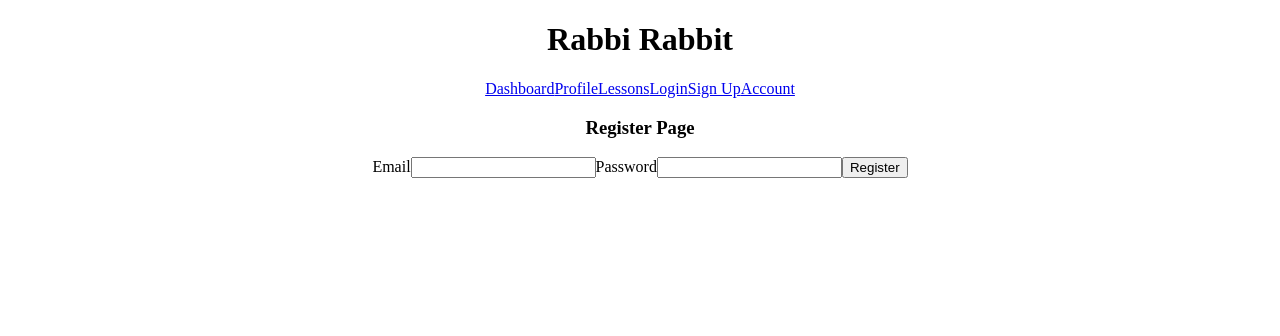
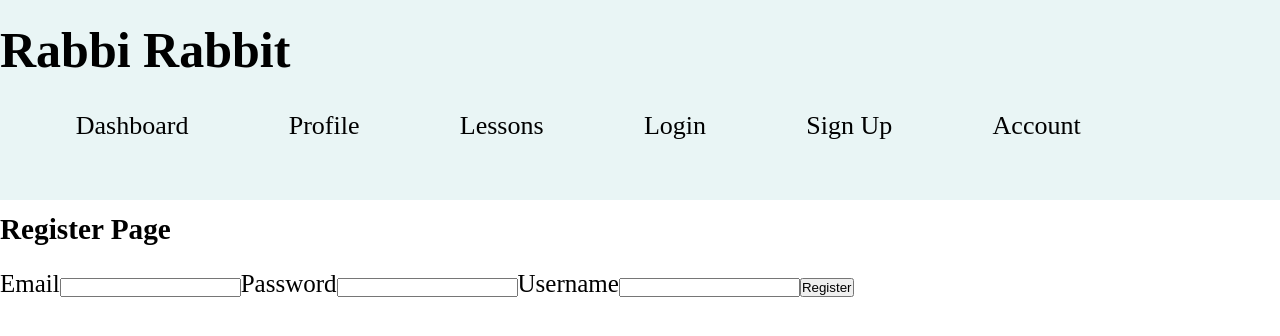
Before and after one commit to Dionne-Stratton/shiba-sensei-frontend-react, a React (Create React App) app: page /register in a window 1280 px wide. Shown: the top 336 px of the page. Built offline with nearby package versions, Linux system fonts and the light colour scheme.

Commit message:
Registering now creates default profile made a nav for signed in users

```diff
--- a/src/App.css
+++ b/src/App.css
@@ -1,38 +1,55 @@
-.App {
-  text-align: center;
+* {
+  padding: 0;
+  margin: 0;
+  box-sizing: border-box;
 }
 
-.App-logo {
-  height: 40vmin;
-  pointer-events: none;
+html {
+  font-size: 62.5%;
 }
 
-@media (prefers-reduced-motion: no-preference) {
-  .App-logo {
-    animation: App-logo-spin infinite 20s linear;
-  }
+body {
+  line-height: 2;
+  font-size: 2.5rem;
 }
 
-.App-header {
-  background-color: #282c34;
-  min-height: 100vh;
-  display: flex;
-  flex-direction: column;
-  align-items: center;
-  justify-content: center;
-  font-size: calc(10px + 2vmin);
-  color: white;
+.visually-hidden {
+  clip: rect(0 0 0 0);
+  clip-path: inset(50%);
+  height: 1px;
+  overflow: hidden;
+  position: absolute;
+  white-space: nowrap;
+  width: 1px;
 }
 
-.App-link {
-  color: #61dafb;
+header {
+  height: 25vh;
+  background-color: #e9f5f5;
+  background-repeat: no-repeat;
+  background-size: cover;
+  background-position: center top;
+  background-attachment: fixed;
 }
 
-@keyframes App-logo-spin {
-  from {
-    transform: rotate(0deg);
-  }
-  to {
-    transform: rotate(360deg);
-  }
+.container {
+  display: flex;
 }
+
+.logo {
+  width: 120px;
+  height: 110px;
+}
+
+nav {
+  display: flex;
+  margin-left: 2%;
+}
+
+nav a {
+  color: #000000;
+  text-decoration: none;
+  padding: 0 3%;
+  font-size: 2.6rem;
+  margin: 0 1%;
+}
--- a/src/App.js
+++ b/src/App.js
@@ -10,29 +10,17 @@ import Login from "./components/Auth/LogIn";
 import Register from "./components/Auth/Register";
 import Account from "./components/Account";
 import HeaderNav from "./components/HeaderNav";
+import AuthorizedNav from "./components/AuthorizedNav";
 
 function App() {
-  const [profile, setProfile] = useState({});
-
-  useEffect(() => {
-    const token = localStorage.getItem("token");
-    if (token) {
-      axios
-        .get("https://rabbi-rabbit-api.herokuapp.com/api/users/profile", {
-          headers: { Authorization: token },
-        })
-        .then((res) => {
-          setProfile(res.data);
-        })
-        .catch((err) => {
-          console.log(err);
-        });
-    }
-  }, []);
-
+  let navToUse = localStorage.getItem("token") ? (
+    <AuthorizedNav />
+  ) : (
+    <HeaderNav />
+  );
   return (
     <div className="App">
-      <HeaderNav />
+      {navToUse}
       <Switch>
         <Route exact path="/" component={LandingPage} />
         <Route path="/profile" component={Profile} />
@@ -40,10 +28,7 @@ function App() {
         <Route path="/dashboard" component={Dashboard} />
         <Route path="/login" component={Login} />
         <Route path="/register" component={Register} />
-        <Route
-          path="/account"
-          render={(props) => <Account {...props} profile={profile} />}
-        />
+        <Route path="/account" component={Account} />
       </Switch>
     </div>
   );
--- a/src/components/Auth/Register.js
+++ b/src/components/Auth/Register.js
@@ -3,7 +3,15 @@ import axios from "axios";
 import { testURL } from "../../BaseURLs";
 
 export default function Register(props) {
-  const [form, setForm] = useState({ email: "", password: "" });
+  const initialFormState = {
+    email: "",
+    password: "",
+    user_name: "",
+    user_level: 1,
+    user_vocab: [],
+  };
+
+  const [form, setForm] = useState(initialFormState);
 
   const handleChange = (e) => {
     setForm({ ...form, [e.target.name]: e.target.value });
@@ -11,7 +19,7 @@ export default function Register(props) {
 
   const handleSubmit = () => {
     axios
-      .post(`${testURL}/auth/register`, form)
+      .post("http://localhost:5000/auth/register", form)
       .then((res) => {
         console.log(res);
         localStorage.setItem("token", res.data.token);
@@ -40,6 +48,13 @@ export default function Register(props) {
           value={form.password}
           onChange={handleChange}
         />
+        <label htmlFor="user_name">Username</label>
+        <input
+          type="text"
+          name="user_name"
+          value={form.user_name}
+          onChange={handleChange}
+        />
         <button type="button" onClick={handleSubmit}>
           Register
         </button>
--- /dev/null
+++ b/src/components/AuthorizedNav.js
@@ -0,0 +1,32 @@
+import React from "react";
+import { NavLink } from "react-router-dom";
+
+const AuthorizedNav = () => {
+  return (
+    <div className="headernav">
+      <header>
+        <div className="">
+          <h1>Rabbi Rabbit AuthorizedNav</h1>
+        </div>
+
+        <nav id="hnavbuttons">
+          <NavLink
+            className="main-nav"
+            activeClassName="active"
+            to="/dashboard"
+          >
+            Dashboard
+          </NavLink>
+          <NavLink className="main-nav" activeClassName="active" to="/lessons">
+            Lessons
+          </NavLink>
+          <NavLink className="main-nav" activeClassName="active" to="/account">
+            Account
+          </NavLink>
+        </nav>
+      </header>
+    </div>
+  );
+};
+
+export default AuthorizedNav;
--- a/src/components/Profile.js
+++ b/src/components/Profile.js
@@ -1,9 +1,31 @@
-import React from "react";
+import React, { useEffect, useState } from "react";
+import axios from "axios";
 
 export default function Profile(props) {
+  const [profile, setProfile] = useState({});
+  useEffect(() => {
+    const token = localStorage.getItem("token");
+    if (token) {
+      axios
+        .get("http://localhost:5000/profile", {
+          headers: { Authorization: token },
+        })
+        .then((res) => {
+          setProfile(res.data);
+        })
+        .catch((err) => {
+          console.log(err);
+        });
+    }
+  }, []);
+
+  console.log(profile);
   return (
     <div>
       <h3>Profile Page</h3>
+      <h4>User Name: {profile.user_name}</h4>
+      <h4>Email: {profile.email}</h4>
+      <h4>Level: {profile.user_level}</h4>
     </div>
   );
 }
```
